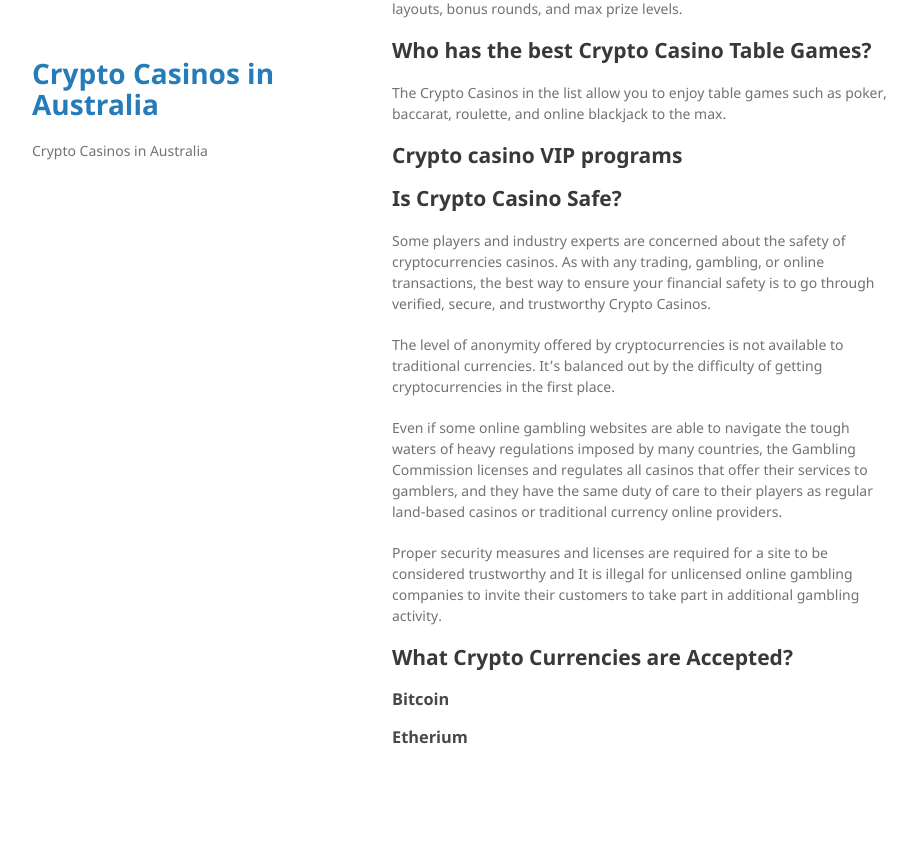
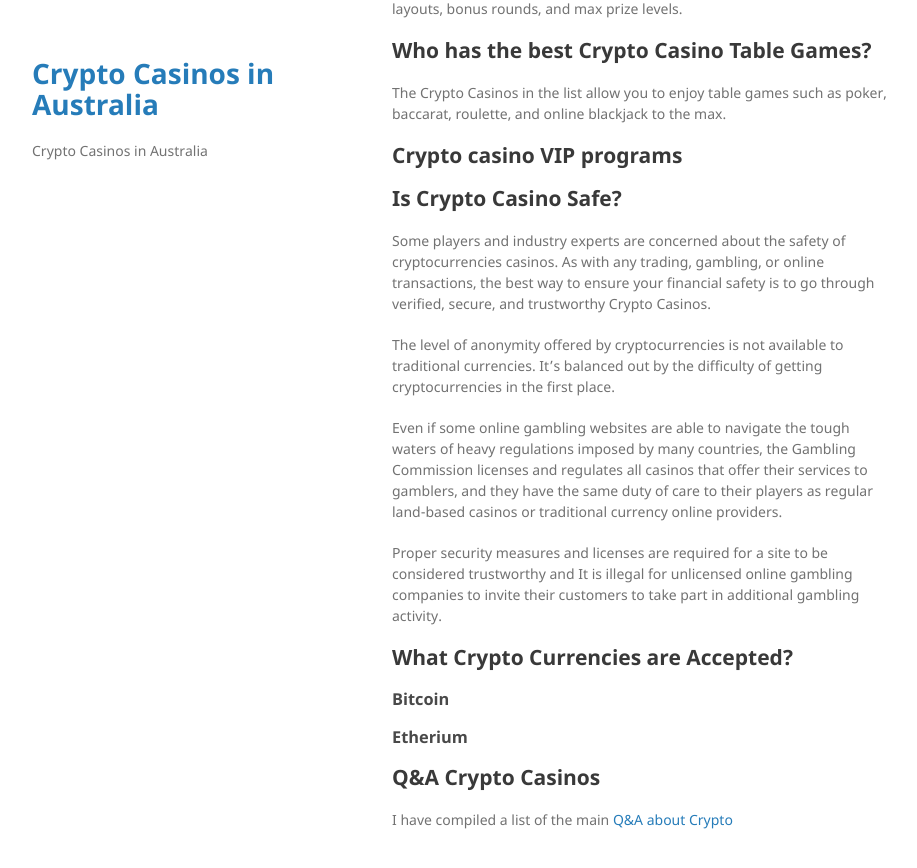
Before and after one commit to dllorent/casinosincrypt, a Jekyll site: the page built from index.md, in a window 1280 px wide and 900 px high, scrolled down 1909 px. Shown: the top 868 px of the window, without its empty margins (178-1095 px from the left). Built offline with Jekyll 4.4.1, drawn with Linux system fonts in a browser that asks for light colours; our own code applies the rules of GitHub Pages for plain Markdown files; before the commit the page ends 2725 px from its top, so only the background shows below that.

Commit message:
Update index.md

```diff
--- a/index.md
+++ b/index.md
@@ -75,3 +75,7 @@ Proper security measures and licenses are required for a site to be considered t
 ### Bitcoin
 
 ### Etherium
+
+## Q&A Crypto Casinos
+
+I have compiled a list of the main [Q&A about Crypto](qandacryptocasinos.md)
```
